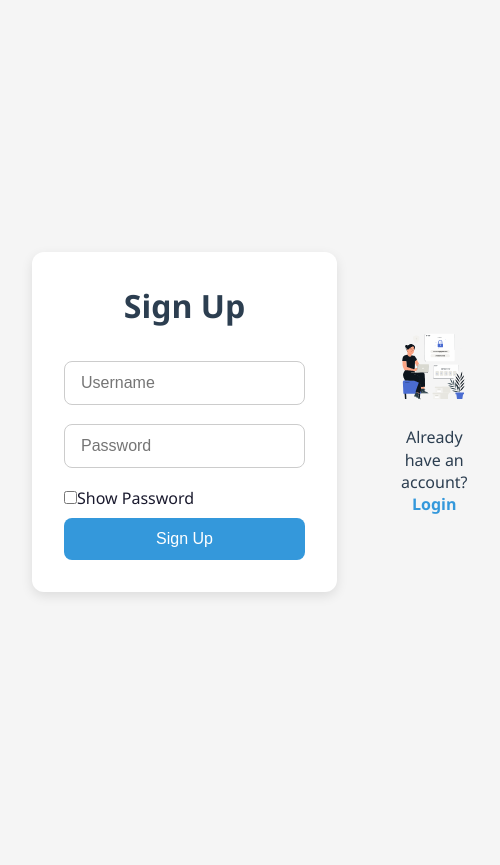
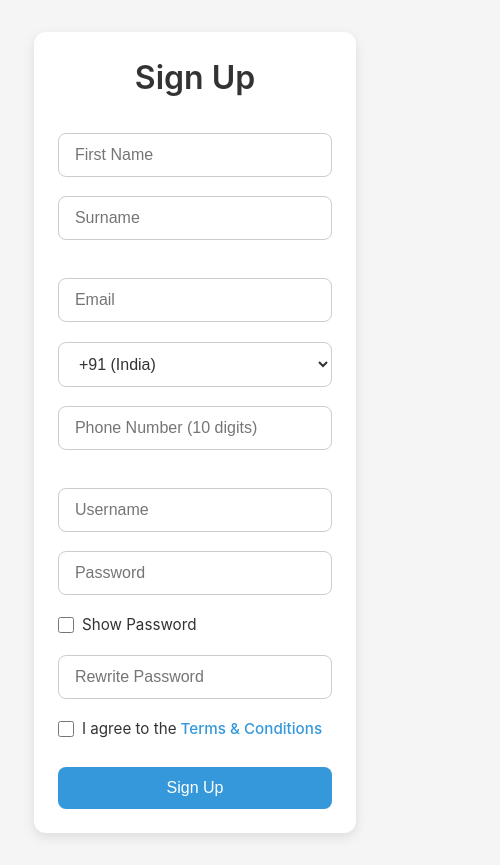
Before and after one commit to xAvi2050/Evalytics-AI, a React (Vite) app: page /signup in a window 390 px wide. Shown: the whole page, 500 px wide, since content can reach past the window. Before the commit the page ends 844 px from the top, so only its background shows below. Built offline with nearby package versions, Linux system fonts and the light colour scheme.

Commit message:
Stage02_Backend_MongoDB-API_Authorization_Updated-1.1

```diff
--- a/src/components/AuthForm.css
+++ b/src/components/AuthForm.css
@@ -1,7 +1,32 @@
+:root {
+  --light-primary: #f0f2f5;
+  --dark-primary: #1a202c;
+  --dark-secondary: #2d3748;
+  --text-light: #2d3748;
+  --text-dark: #edf2f7;
+  --accent-blue: #3498db;
+  --accent-dark-blue: #2980b9;
+}
+
+body {
+  margin: 0;
+  font-family: 'Inter', sans-serif; /* Using Inter as per instructions */
+  background-color: var(--light-primary);
+  color: var(--text-light);
+  transition: background-color 0.3s ease, color 0.3s ease;
+}
+
+body.dark-theme {
+  background-color: var(--dark-primary);
+  color: var(--text-dark);
+}
+
 .auth-page {
   display: flex;
   height: 100vh;
-  font-family: 'Segoe UI', Tahoma, Geneva, Verdana, sans-serif;
+  /* Removed 'Segoe UI' to rely on 'Inter' from body, unless specifically needed for this page */
+  font-family: 'Inter', sans-serif; /* Consistent font */
+  overflow: auto; /* Allow scrolling for smaller screens */
 }
 
 .auth-half {
@@ -18,6 +43,12 @@
   flex-direction: column;
 }
 
+/* Dark theme adjustments for form-side background */
+.dark-theme .form-side {
+  background-color: var(--dark-primary);
+}
+
+
 .animation-side {
   background-color: var(--light-primary);
   flex-direction: column;
@@ -25,6 +56,11 @@
   justify-content: center;
   align-items: center;
   padding: 2rem;
+}
+
+/* Dark theme adjustments for animation-side background */
+.dark-theme .animation-side {
+  background-color: var(--dark-primary);
 }
 
 .animation-side .lottie {
@@ -35,12 +71,16 @@
 .switch-link {
   margin-top: 1.5rem;
   font-size: 1rem;
-  color: #2c3e50;
+  color: var(--text-light); /* Use theme variable */
   text-align: center;
 }
 
+.dark-theme .switch-link {
+  color: var(--text-dark); /* Adjust for dark theme */
+}
+
 .switch-link a {
-  color: #3498db;
+  color: var(--accent-blue);
   text-decoration: none;
   font-weight: 600;
 }
@@ -51,8 +91,8 @@
 
 .auth-container {
   width: 100%;
-  max-width: 400px;
-  padding: 2rem;
+  max-width: 480px; /* Increased max-width */
+  padding: 2.5rem; /* Increased padding */
   background-color: white;
   box-shadow: 0 4px 12px rgba(0, 0, 0, 0.1);
   border-radius: 12px;
@@ -61,10 +101,21 @@
   align-items: center;
 }
 
+/* Dark theme adjustments for auth-container */
+.dark-theme .auth-container {
+  background-color: var(--dark-secondary);
+  box-shadow: 0 4px 12px rgba(0, 0, 0, 0.3);
+}
+
+
 .auth-title {
   font-size: 2rem;
   margin-bottom: 2rem;
-  color: #2c3e50;
+  color: var(--text-light); /* Use theme variable */
+}
+
+.dark-theme .auth-title {
+  color: var(--text-dark); /* Adjust for dark theme */
 }
 
 .auth-form {
@@ -75,22 +126,30 @@
 
 .auth-input {
   padding: 0.75rem 1rem;
-  margin-bottom: 1.2rem;
+  margin-bottom: 1.2rem; /* Consistent spacing */
   border: 1px solid #ccc;
   border-radius: 8px;
   font-size: 1rem;
   transition: border 0.3s;
+  background-color: white; /* Default light theme input background */
+  color: var(--text-light); /* Default light theme input text color */
+}
+
+.dark-theme .auth-input {
+  background-color: #3f4a5c; /* Darker background for inputs in dark theme */
+  border-color: #555; /* Adjust border color */
+  color: var(--text-dark); /* Adjust text color */
 }
 
 .auth-input:focus {
-  border-color: #3498db;
+  border-color: var(--accent-blue);
   outline: none;
 }
 
 .auth-button {
   padding: 0.75rem 1rem;
   font-size: 1rem;
-  background-color: #3498db;
+  background-color: var(--accent-blue);
   color: white;
   border: none;
   border-radius: 8px;
@@ -100,7 +159,7 @@
 }
 
 .auth-button:hover {
-  background-color: #2980b9;
+  background-color: var(--accent-dark-blue);
   transform: translateY(-1px);
   box-shadow: 0 4px 8px rgba(0, 0, 0, 0.1);
 }
@@ -116,11 +175,23 @@
   text-align: center;
 }
 
+.auth-message { /* New style for success messages */
+  color: #27ae60;
+  background-color: #e6f7ed;
+  padding: 0.8rem;
+  margin-bottom: 1rem;
+  border: 1px solid #b7e0c9;
+  border-radius: 6px;
+  font-size: 0.95rem;
+  text-align: center;
+}
+
 .password-strength {
   font-size: 0.9rem;
   margin-top: -0.5rem;
   margin-bottom: 1rem;
   font-weight: 500;
+  text-align: left; /* Align strength text to left */
 }
 
 .password-strength.weak {
@@ -134,3 +205,112 @@
 .password-strength.strong {
   color: #27ae60;
 }
+
+/* Styles for the new signup form fields */
+.name-inputs,
+.phone-inputs {
+  display: flex;
+  gap: 1rem; /* Space between inputs */
+  width: 100%;
+  margin-bottom: 1.2rem; /* Consistent spacing with other inputs */
+}
+
+/* Ensure the half-width inputs within these flex containers also get the consistent padding */
+.name-inputs .auth-input,
+.phone-inputs .auth-input {
+  /* This rule is important to override the default .auth-input margin-bottom */
+  margin-bottom: 0;
+}
+
+.name-inputs .half-width {
+  flex: 1; /* Distribute space equally */
+  min-width: 0; /* Allow shrinking below content size */
+}
+
+.phone-inputs .country-code {
+  flex: 0 0 100px; /* Fixed width for country code dropdown */
+  margin-right: 0; /* Remove default margin */
+  padding-right: 0.5rem; /* Adjust padding for dropdown arrow */
+}
+
+.phone-inputs .phone-number {
+  flex: 1; /* Take remaining space */
+}
+
+/* Checkbox and Terms styles */
+.show-password,
+.terms-checkbox {
+  display: flex;
+  align-items: center;
+  font-size: 0.95rem;
+  margin-bottom: 1.2rem; /* Consistent spacing */
+  color: var(--text-light); /* Use theme variable */
+  text-align: left; /* Align text within the label */
+  width: 100%; /* Ensure it spans full width */
+}
+
+.dark-theme .show-password,
+.dark-theme .terms-checkbox {
+  color: var(--text-dark); /* Adjust for dark theme */
+}
+
+.show-password input[type="checkbox"],
+.terms-checkbox input[type="checkbox"] {
+  margin-right: 0.5rem;
+  /* Basic styling for checkbox */
+  width: 1rem;
+  height: 1rem;
+  accent-color: var(--accent-blue); /* Color the checkbox itself */
+  flex-shrink: 0; /* Prevent checkbox from shrinking */
+}
+
+.terms-checkbox a {
+  color: var(--accent-blue);
+  text-decoration: none;
+  font-weight: 500;
+  margin-left: 0.25rem;
+}
+
+.terms-checkbox a:hover {
+  text-decoration: underline;
+}
+
+/* Responsive adjustments for smaller screens */
+@media (max-width: 768px) {
+  .auth-page {
+    flex-direction: column;
+    height: auto; /* Allow height to adjust */
+    min-height: 100vh; /* Ensure it takes at least full viewport height */
+  }
+
+  .auth-half {
+    padding: 1rem;
+  }
+
+  .animation-side {
+    display: none; /* Hide animation on smaller screens to save space */
+  }
+
+  .auth-container {
+    padding: 1.5rem;
+    margin: 1rem auto; /* Center with margin */
+    max-width: 90%; /* Adjust max-width for better fit */
+  }
+
+  .name-inputs,
+  .phone-inputs {
+    flex-direction: column; /* Stack inputs vertically on small screens */
+    gap: 0; /* Remove gap when stacked */
+  }
+
+  .name-inputs .auth-input,
+  .phone-inputs .auth-input {
+    margin-bottom: 1.2rem; /* Restore individual margin when stacked */
+  }
+
+  .phone-inputs .country-code {
+    flex: unset; /* Remove fixed width */
+    width: 100%; /* Full width */
+    margin-right: 0;
+  }
+}
--- a/src/components/AuthForm.jsx
+++ b/src/components/AuthForm.jsx
@@ -1,9 +1,9 @@
 import { useState } from 'react';
 import { useNavigate } from 'react-router-dom';
-// bcrypt is no longer needed on the client-side as hashing is done on the server
 import './AuthForm.css';
 
 export default function AuthForm({ type }) {
+  // Common state for both login and signup
   const [username, setUsername] = useState('');
   const [password, setPassword] = useState('');
   const [showPassword, setShowPassword] = useState(false);
@@ -11,22 +11,64 @@ export default function AuthForm({ type }) {
   const [message, setMessage] = useState(''); // State to display success messages
   const navigate = useNavigate();
 
+  // New state variables for signup form details
+  const [firstName, setFirstName] = useState('');
+  const [lastName, setLastName] = useState('');
+  const [email, setEmail] = useState('');
+  const [countryCode, setCountryCode] = useState('+91'); // Default to +91 for India
+  const [phoneNumber, setPhoneNumber] = useState('');
+  const [confirmPassword, setConfirmPassword] = useState('');
+  const [agreedToTerms, setAgreedToTerms] = useState(false);
+
   // Define the base URL for your backend API
-  // IMPORTANT: If your frontend is served from a different origin (e.g., React Dev Server),
-  // ensure this matches your backend server's address (e.g., http://localhost:5000)
+  // IMPORTANT: Ensure this matches your backend server's address (e.g., http://localhost:5000)
   const API_BASE_URL = 'http://localhost:5000/api';
 
   // Client-side validation for signup form fields
   const validateSignup = () => {
+    // Basic validations
+    if (!firstName || !lastName || !email || !phoneNumber || !username || !password || !confirmPassword) {
+      return 'Please fill in all required fields.';
+    }
+
+    // Name validation
+    if (firstName.length < 2 || lastName.length < 2) {
+      return 'First Name and Last Name must be at least 2 characters long.';
+    }
+
+    // Email validation
+    const emailRegex = /^[^\s@]+@[^\s@]+\.[^\s@]+$/;
+    if (!emailRegex.test(email)) {
+      return 'Please enter a valid email address.';
+    }
+
+    // Phone number validation (10 digits after country code)
+    const fullPhoneNumber = countryCode + phoneNumber;
+    const phoneRegex = /^\+\d{1,3}\d{10}$/; // Example: +911234567890
+    if (!phoneRegex.test(fullPhoneNumber)) {
+      return 'Please enter a valid 10-digit phone number with country code (e.g., +911234567890).';
+    }
+
+    // Username validation
     const usernameRegex = /^[a-zA-Z0-9]{5,15}$/; // Username must be 5-15 characters, alphanumeric
-    const passwordRegex = /^(?=.*[A-Za-z])(?=.*\d)(?=.*[@$!%*?&])[A-Za-z\d@$!%*?&]{8,}$/; // Min 8 chars, 1 letter, 1 digit, 1 special char
-
     if (!usernameRegex.test(username)) {
       return 'Username must be 5-15 characters long and contain only letters and numbers.';
     }
 
+    // Password validation (min 8 chars, 1 letter, 1 digit, 1 special char)
+    const passwordRegex = /^(?=.*[A-Za-z])(?=.*\d)(?=.*[@$!%*?&])[A-Za-z\d@$!%*?&]{8,}$/;
     if (!passwordRegex.test(password)) {
       return 'Password must be at least 8 characters long and include letters, numbers, and one special character.';
+    }
+
+    // Password match validation
+    if (password !== confirmPassword) {
+      return 'Passwords do not match.';
+    }
+
+    // Terms and Conditions validation
+    if (!agreedToTerms) {
+      return 'You must agree to the terms and conditions.';
     }
 
     return ''; // No validation errors
@@ -46,21 +88,39 @@ export default function AuthForm({ type }) {
       }
 
       try {
+        // Prepare signup data including new fields
+        const signupData = {
+          firstName,
+          lastName,
+          email,
+          phoneNumber: countryCode + phoneNumber, // Send full phone number
+          username,
+          password,
+          // agreedToTerms is implicitly checked by validation, no need to send if backend doesn't store
+        };
+
         // Make an actual API call to your backend's signup endpoint
         const response = await fetch(`${API_BASE_URL}/signup`, {
           method: 'POST',
           headers: { 'Content-Type': 'application/json' },
-          body: JSON.stringify({ username, password })
+          body: JSON.stringify(signupData)
         });
 
         const data = await response.json();
 
         if (response.ok) { // Check if the response status is 2xx (success)
           setMessage(data.message); // Display success message
-          setUsername(''); // Clear form fields on successful registration
+          // Clear all form fields on successful registration
+          setFirstName('');
+          setLastName('');
+          setEmail('');
+          setCountryCode('+91');
+          setPhoneNumber('');
+          setUsername('');
           setPassword('');
-          // Optional: navigate to login page after successful signup
-          // navigate('/login');
+          setConfirmPassword('');
+          setAgreedToTerms(false);
+          setShowPassword(false);
         } else {
           // Handle errors from the backend (e.g., username taken, validation errors)
           setError(data.message || 'Signup failed. Please try again.');
@@ -100,11 +160,10 @@ export default function AuthForm({ type }) {
 
   // Determines and returns the password strength
   const getPasswordStrength = () => {
-    if (password.length === 0) return ''; // No strength indication if password is empty
-    if (password.length < 8) return 'Weak'; // Less than 8 characters is weak
-    // Strong if it meets the regex criteria (letters, digits, special chars)
+    if (password.length === 0) return '';
+    if (password.length < 8) return 'Weak';
     if (/^(?=.*[A-Za-z])(?=.*\d)(?=.*[@$!%*?&])/.test(password)) return 'Strong';
-    return 'Moderate'; // Otherwise, moderate
+    return 'Moderate';
   };
 
   return (
@@ -117,6 +176,64 @@ export default function AuthForm({ type }) {
       {message && <p className="auth-message">{message}</p>}
 
       <form className="auth-form" onSubmit={handleSubmit}>
+        {type === 'signup' && (
+          <>
+            <div className="name-inputs">
+              <input
+                className="auth-input half-width"
+                type="text"
+                placeholder="First Name"
+                required
+                value={firstName}
+                onChange={e => setFirstName(e.target.value)}
+                autoComplete="given-name"
+              />
+              <input
+                className="auth-input half-width"
+                type="text"
+                placeholder="Surname"
+                required
+                value={lastName}
+                onChange={e => setLastName(e.target.value)}
+                autoComplete="family-name"
+              />
+            </div>
+
+            <input
+              className="auth-input"
+              type="email"
+              placeholder="Email"
+              required
+              value={email}
+              onChange={e => setEmail(e.target.value)}
+              autoComplete="email"
+            />
+
+            <div className="phone-inputs">
+              <select
+                className="auth-input country-code"
+                value={countryCode}
+                onChange={e => setCountryCode(e.target.value)}
+              >
+                <option value="+91">+91 (India)</option>
+                <option value="+1">+1 (USA/Canada)</option>
+                <option value="+44">+44 (UK)</option>
+                {/* Add more country codes as needed */}
+              </select>
+              <input
+                className="auth-input phone-number"
+                type="tel"
+                placeholder="Phone Number (10 digits)"
+                required
+                value={phoneNumber}
+                onChange={e => setPhoneNumber(e.target.value)}
+                autoComplete="tel-national"
+                maxLength="10"
+              />
+            </div>
+          </>
+        )}
+
         <input
           className="auth-input"
           type="text"
@@ -124,7 +241,7 @@ export default function AuthForm({ type }) {
           required
           value={username}
           onChange={e => setUsername(e.target.value)}
-          autoComplete="username" // Helps browsers suggest usernames
+          autoComplete="username"
         />
 
         <input
@@ -134,7 +251,6 @@ export default function AuthForm({ type }) {
           required
           value={password}
           onChange={e => setPassword(e.target.value)}
-          // Helps browsers suggest current/new password
           autoComplete={type === 'login' ? 'current-password' : 'new-password'}
         />
 
@@ -147,11 +263,33 @@ export default function AuthForm({ type }) {
           Show Password
         </label>
 
-        {/* Display password strength only for signup and if password is not empty */}
         {type === 'signup' && password.length > 0 && (
           <p className={`password-strength ${getPasswordStrength().toLowerCase()}`}>
             Strength: {getPasswordStrength()}
           </p>
+        )}
+
+        {type === 'signup' && (
+          <>
+            <input
+              className="auth-input"
+              type={showPassword ? 'text' : 'password'}
+              placeholder="Rewrite Password"
+              required
+              value={confirmPassword}
+              onChange={e => setConfirmPassword(e.target.value)}
+              autoComplete="new-password"
+            />
+            <label className="terms-checkbox">
+              <input
+                type="checkbox"
+                checked={agreedToTerms}
+                onChange={() => setAgreedToTerms(!agreedToTerms)}
+                required
+              />
+              I agree to the <a href="/terms" target="_blank" rel="noopener noreferrer">Terms & Conditions</a>
+            </label>
+          </>
         )}
 
         <button className="auth-button" type="submit">
```
Also changed, not shown: 2 other files (tests, documents, lock files or other folders).
